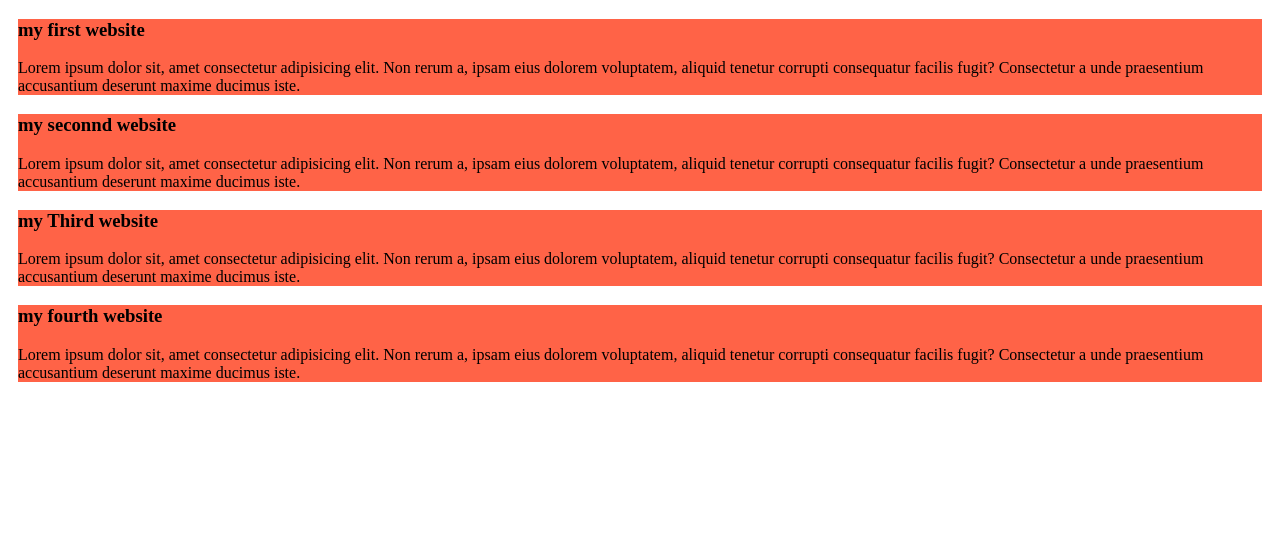
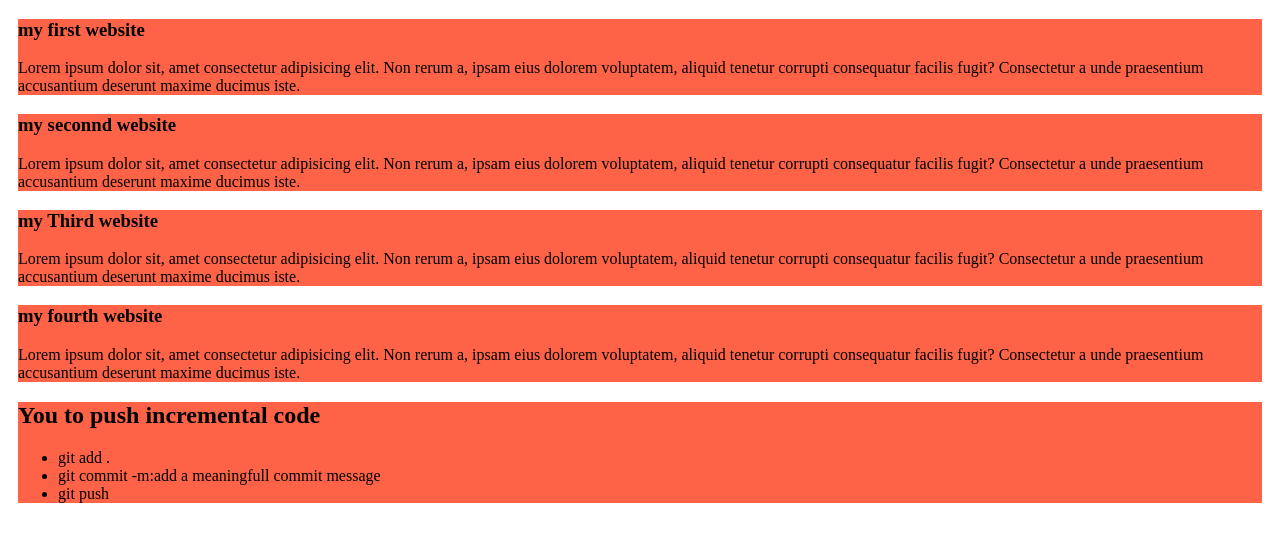
Before and after one commit to shakib-19m/My-First-Work, a plain HTML site: page index.html in a window 1280 px wide. Drawn offline with Linux system fonts and the light colour scheme.

Commit message:
added a list to list to push code

```diff
--- a/index.html
+++ b/index.html
@@ -27,5 +27,13 @@
         <p>Lorem ipsum dolor sit, amet consectetur adipisicing elit. Non rerum a, ipsam eius dolorem voluptatem, aliquid tenetur corrupti consequatur facilis fugit? Consectetur a unde praesentium accusantium deserunt maxime ducimus iste.</p>
 
     </div>
+    <div>
+        <h2>You to push incremental code</h2>
+        <ul>
+            <li>git add .</li>
+            <li>git commit -m:add a meaningfull commit message</li>
+            <li>git push</li>
+        </ul>
+    </div>
 </body>
 </html>
```
